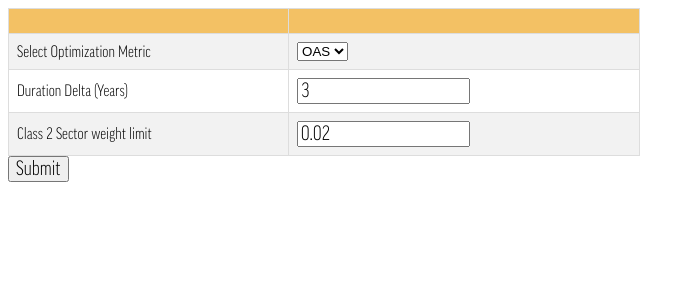
After one commit to Desitrain22/bbhoptimizer, a Flask app: page /optimizer in a window 1280 px wide. The commit adds this page. Shown: the top 300 px of the page, without its empty margins (0-695 px from the left). Run offline with Flask 3, Linux system fonts and the light colour scheme; parts of the project's set-up code (start-up, migrations or seed data) failed here and were passed over.

Commit message:
Cleaner UI with seperate 'results' page

```diff
--- a/app.py
+++ b/app.py
@@ -19,10 +19,39 @@ def index():
 @app.route("/result", methods=["POST"])
 def result():
     result = request.form.to_dict(flat=False)
-    print(result)
-    filter(df, )
-    print(result)
-#    return index()
+    # print(result)
+    filtered = filter(
+        df,
+        classifications={
+            1: result["CLASS_1"][0],
+            2: result["CLASS_2"][0],
+            3: result["CLASS_3"][0],
+            4: result["CLASS_4"][0],
+        },
+        rating=result["Rating"][0],
+        dur_cell_min=int(result["EFFDUR Max"][0]),
+        dur_cell_max=int(result["EFFDUR Min"][0]),
+    )
+    summary = summarize(
+        df,
+        classifications={
+            1: result["CLASS_1"][0],
+            2: result["CLASS_2"][0],
+            3: result["CLASS_3"][0],
+            4: result["CLASS_4"][0],
+        },
+        rating=result["Rating"][0],
+        dur_cell_min=int(result["EFFDUR Max"][0]),
+        dur_cell_max=int(result["EFFDUR Min"][0]),
+    )
+    return render_template(
+        "summary_result.html", ytm=summary["YTM"], oas=summary["OAS"], mv=summary["mv"]
+    )
+
+
+@app.route("/optimizer")
+def optimizer():
+    return render_template("optimizer.html")
 
 
 if __name__ == "__main__":
--- /dev/null
+++ b/templates/optimizer.html
@@ -0,0 +1,34 @@
+{% extends 'base.html' %} {% block head %} {{ super() }}
+<title>BBH Bond Universe</title>
+{% endblock %} {% block body %} {{ super() }}
+<form method="POST" action="/optimzer_result">
+  <table class="player_table" id="player_table">
+    <tr>
+      <th></th>
+      <th></th>
+    </tr>
+    <tr>
+      <td>Select Optimization Metric</td>
+      <td class="tdinput">
+        <select name="Metric">
+          <option value="OAS">OAS</option>
+          <option value="YTM">YTM</option>
+        </select>
+      </td>
+    </tr>
+    <tr>
+      <td>Duration Delta (Years)</td>
+      <td class="tdinput black">
+        <input type="number" step="0.01" name="EFFDUR Max" value="3" />
+      </td>
+    </tr>
+    <tr>
+      <td>Class 2 Sector weight limit</td>
+      <td class="tdinput black">
+        <input type="number" step="0.01" name="Sector Max" value="0.02" />
+      </td>
+    </tr>
+  </table>
+  <input type="submit" value="Submit" />
+</form>
+{% endblock %}
```
Also changed, not shown: optimizer.py (+2 -14 lines), templates/index.html (+7 -2 lines), templates/summary_result.html (added, +29 -0 lines).
